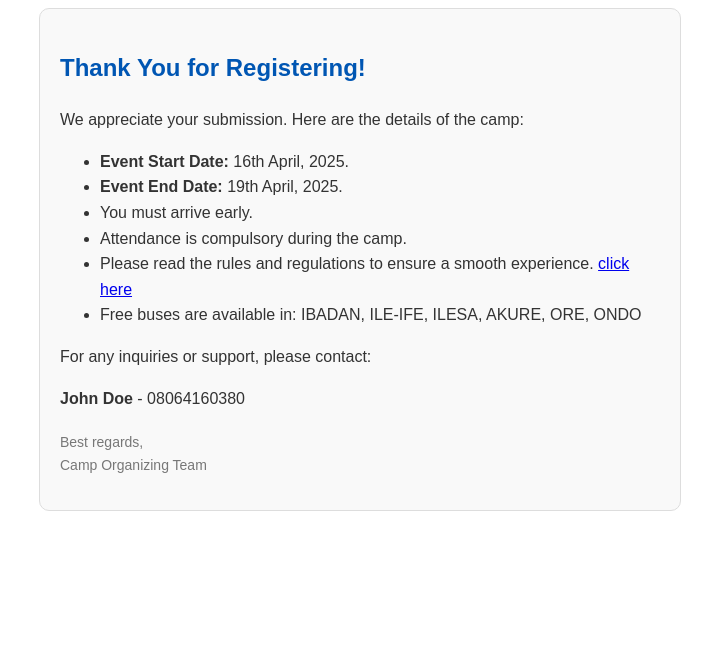
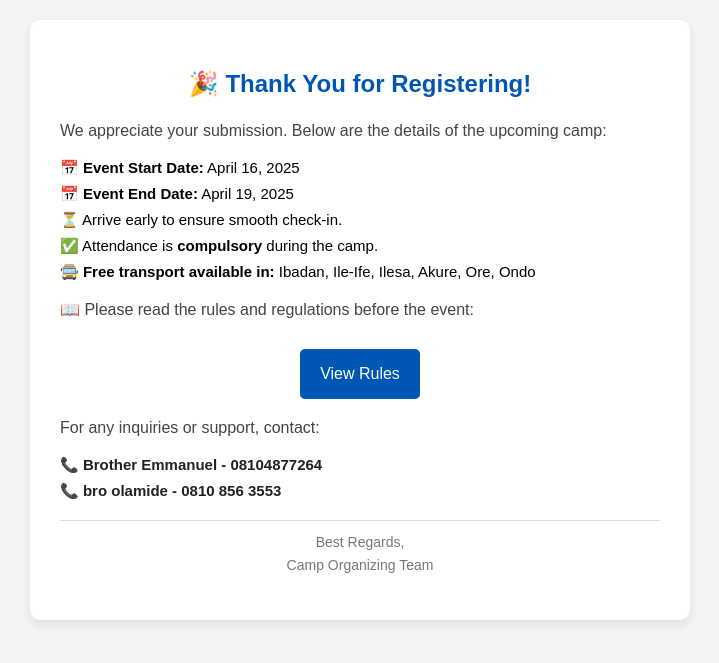
Before and after one commit to itopa1999/canaaland_backend, a Django app: template templates/canaanland/welcome_email.html in a window 1280 px wide. Shown: the top 663 px of the page, without its empty margins (280-999 px from the left). Run offline with Django 4.2, Linux system fonts and the light colour scheme; the template is opened without the code that fills it, so the values that code supplies are empty.

Commit message:
final for yesting

```diff
--- a/templates/canaanland/welcome_email.html
+++ b/templates/canaanland/welcome_email.html
@@ -1,32 +1,98 @@
 <!DOCTYPE html>
 <html>
 <head>
+    <meta charset="UTF-8">
+    <meta name="viewport" content="width=device-width, initial-scale=1">
+    <title>Registration Confirmation</title>
     <style>
-        body { font-family: Arial, sans-serif; color: #333; line-height: 1.6; }
-        h2 { color: #0056b3; }
-        .container { max-width: 600px; margin: 0 auto; padding: 20px; border: 1px solid #ddd; border-radius: 10px; background: #f9f9f9; }
-        .footer { font-size: 14px; color: #777; margin-top: 20px; }
+        body {
+            font-family: Arial, sans-serif;
+            background-color: #f4f4f4;
+            margin: 0;
+            padding: 0;
+            text-align: center;
+        }
+        .email-container {
+            max-width: 600px;
+            margin: 20px auto;
+            padding: 30px;
+            background: #ffffff;
+            border-radius: 10px;
+            box-shadow: 0px 4px 10px rgba(0, 0, 0, 0.1);
+            text-align: left;
+        }
+        h2 {
+            color: #0056b3;
+            text-align: center;
+        }
+        p {
+            color: #444;
+            font-size: 16px;
+            line-height: 1.6;
+        }
+        ul {
+            padding: 0;
+            list-style-type: none;
+        }
+        li {
+            margin-bottom: 8px;
+            font-size: 15px;
+        }
+        .rules-btn {
+            display: inline-block;
+            padding: 12px 20px;
+            background-color: #0056b3;
+            color: #ffffff;
+            text-decoration: none;
+            border-radius: 5px;
+            font-size: 16px;
+            margin-top: 10px;
+            text-align: center;
+        }
+        .rules-btn:hover {
+            background-color: #004099;
+        }
+        .footer {
+            font-size: 14px;
+            color: #777;
+            text-align: center;
+            margin-top: 20px;
+            padding-top: 10px;
+            border-top: 1px solid #ddd;
+        }
+        .contact {
+            font-weight: bold;
+            color: #222;
+        }
     </style>
 </head>
 <body>
-    <div class="container">
-        <h2>Thank You for Registering!</h2>
-        <p>We appreciate your submission. Here are the details of the camp:</p>
+
+    <div class="email-container">
+        <h2>🎉 Thank You for Registering!</h2>
+        <p>We appreciate your submission. Below are the details of the upcoming camp:</p>
 
         <ul>
-            <li><strong>Event Start Date:</strong> 16th April, 2025.</li>
-            <li><strong>Event End Date:</strong> 19th April, 2025.</li>
-            <li>You must arrive early.</li>
-            <li>Attendance is compulsory during the camp.</li>
-            <li>Please read the rules and regulations to ensure a smooth experience. <a href="{{ protocol }}://{{ domain }}/rules.html">click here</a></li>
-            <li>Free buses are available in: IBADAN, ILE-IFE, ILESA, AKURE, ORE, ONDO</li>
-
+            <li><strong>📅 Event Start Date:</strong> April 16, 2025</li>
+            <li><strong>📅 Event End Date:</strong> April 19, 2025</li>
+            <li>⏳ Arrive early to ensure smooth check-in.</li>
+            <li>✅ Attendance is <strong>compulsory</strong> during the camp.</li>
+            <li>🚍 <strong>Free transport available in:</strong> Ibadan, Ile-Ife, Ilesa, Akure, Ore, Ondo</li>
         </ul>
 
-        <p>For any inquiries or support, please contact:</p>
-        <p><strong>John Doe</strong> - 08064160380</p>
+        <p>📖 Please read the rules and regulations before the event:</p>
+        <p style="text-align: center;">
+            <a href="{{ protocol }}://{{ domain }}/rules.html" class="rules-btn">View Rules</a>
+        </p>
 
-        <p class="footer">Best regards, <br> Camp Organizing Team</p>
+        <p>For any inquiries or support, contact:</p>
+        <ul class="contact">
+            <li> 📞 <strong>Brother Emmanuel  </strong> - 08104877264 </li>
+            <li> 📞 <strong> bro olamide </strong> - 0810 856 3553 </li>
+        </ul>
+
+        <p class="footer">Best Regards, <br> Camp Organizing Team</p>
     </div>
+
 </body>
 </html>
```
